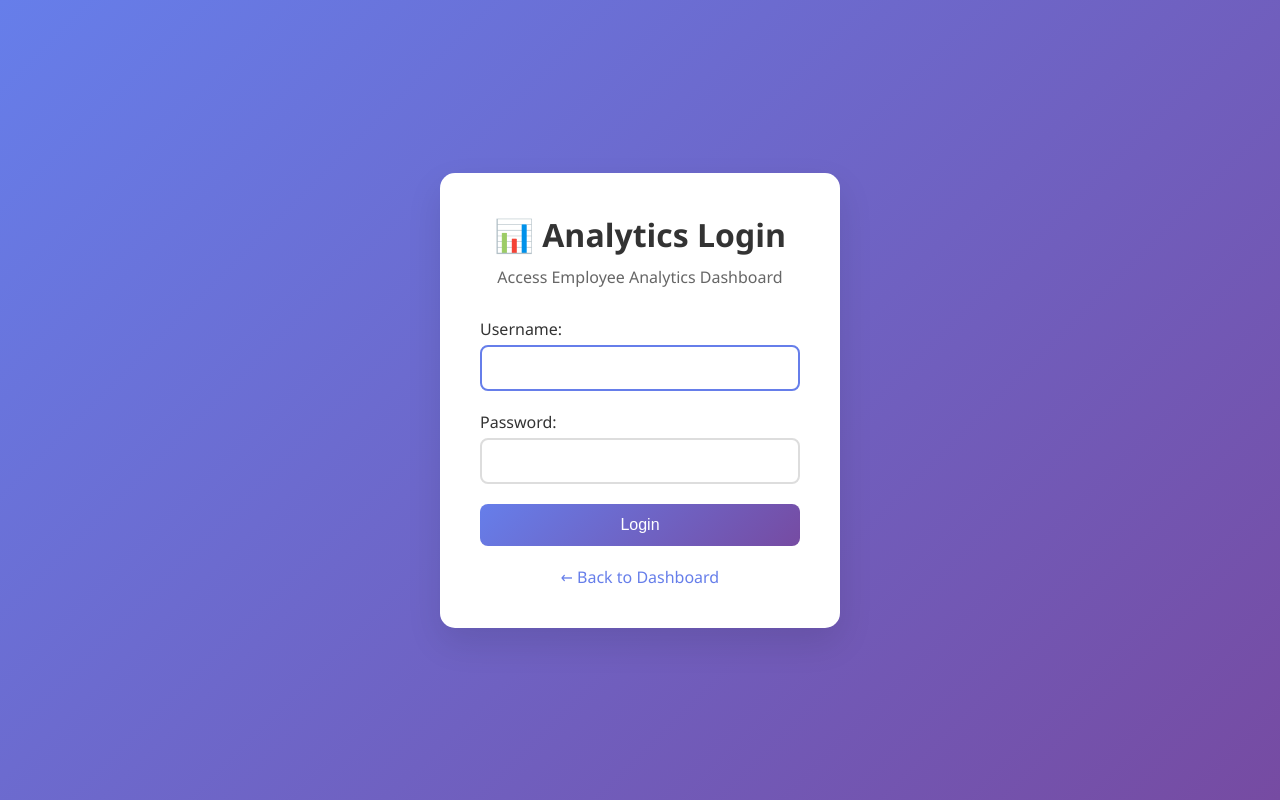
After one commit to Nimanita/glowing-waffle, a Django app: template analytics/templates/analytics/login.html in a window 1280 px wide. The commit adds this page. Run offline with Django 4.2, Linux system fonts and the light colour scheme; the template is opened without the code that fills it, so the values that code supplies are empty.

```diff
--- /dev/null
+++ b/analytics/templates/analytics/login.html
@@ -0,0 +1,220 @@
+<!DOCTYPE html>
+<html lang="en">
+<head>
+    <meta charset="UTF-8">
+    <meta name="viewport" content="width=device-width, initial-scale=1.0">
+    <title>Login - Analytics Dashboard</title>
+    <style>
+        * {
+            margin: 0;
+            padding: 0;
+            box-sizing: border-box;
+        }
+
+        body {
+            font-family: 'Segoe UI', Tahoma, Geneva, Verdana, sans-serif;
+            background: linear-gradient(135deg, #667eea 0%, #764ba2 100%);
+            height: 100vh;
+            display: flex;
+            align-items: center;
+            justify-content: center;
+        }
+
+        .login-container {
+            background: white;
+            padding: 40px;
+            border-radius: 15px;
+            box-shadow: 0 15px 35px rgba(0,0,0,0.1);
+            width: 100%;
+            max-width: 400px;
+        }
+
+        .login-header {
+            text-align: center;
+            margin-bottom: 30px;
+        }
+
+        .login-header h1 {
+            color: #333;
+            margin-bottom: 10px;
+            font-size: 2rem;
+        }
+
+        .login-header p {
+            color: #666;
+            font-size: 1rem;
+        }
+
+        .form-group {
+            margin-bottom: 20px;
+        }
+
+        .form-group label {
+            display: block;
+            margin-bottom: 5px;
+            color: #333;
+            font-weight: 500;
+        }
+
+        .form-group input {
+            width: 100%;
+            padding: 12px;
+            border: 2px solid #ddd;
+            border-radius: 8px;
+            font-size: 1rem;
+            transition: border-color 0.3s ease;
+        }
+
+        .form-group input:focus {
+            outline: none;
+            border-color: #667eea;
+        }
+
+        .login-btn {
+            width: 100%;
+            padding: 12px;
+            background: linear-gradient(135deg, #667eea 0%, #764ba2 100%);
+            color: white;
+            border: none;
+            border-radius: 8px;
+            font-size: 1rem;
+            cursor: pointer;
+            transition: transform 0.3s ease;
+        }
+
+        .login-btn:hover {
+            transform: translateY(-2px);
+        }
+
+        .login-btn:disabled {
+            opacity: 0.6;
+            transform: none;
+            cursor: not-allowed;
+        }
+
+        .message {
+            padding: 12px;
+            border-radius: 5px;
+            margin-bottom: 20px;
+            text-align: center;
+            font-size: 0.9rem;
+        }
+
+        .message.error {
+            background: #f8d7da;
+            color: #721c24;
+            border: 1px solid #f5c6cb;
+        }
+
+        .message.success {
+            background: #d4edda;
+            color: #155724;
+            border: 1px solid #c3e6cb;
+        }
+
+        .message.warning {
+            background: #fff3cd;
+            color: #856404;
+            border: 1px solid #ffeaa7;
+        }
+
+        .dashboard-link {
+            text-align: center;
+            margin-top: 20px;
+        }
+
+        .dashboard-link a {
+            color: #667eea;
+            text-decoration: none;
+            font-weight: 500;
+        }
+
+        .dashboard-link a:hover {
+            text-decoration: underline;
+        }
+
+        .api-info {
+            margin-top: 30px;
+            padding: 15px;
+            background: #f8f9fa;
+            border-radius: 8px;
+            font-size: 0.85rem;
+            color: #666;
+        }
+
+        .api-info h4 {
+            color: #333;
+            margin-bottom: 10px;
+        }
+
+        .api-info code {
+            background: #e9ecef;
+            padding: 2px 5px;
+            border-radius: 3px;
+        }
+    </style>
+</head>
+<body>
+    <div class="login-container">
+        <div class="login-header">
+            <h1>📊 Analytics Login</h1>
+            <p>Access Employee Analytics Dashboard</p>
+        </div>
+
+        <!-- Django Messages Display -->
+        {% if messages %}
+            {% for message in messages %}
+                <div class="message {{ message.tags }}">
+                    {{ message }}
+                </div>
+            {% endfor %}
+        {% endif %}
+
+        <form method="post" id="loginForm">
+            {% csrf_token %}
+
+            <div class="form-group">
+                <label for="username">Username:</label>
+                <input type="text" name="username" id="username" required>
+            </div>
+
+            <div class="form-group">
+                <label for="password">Password:</label>
+                <input type="password" name="password" id="password" required>
+            </div>
+
+            <button type="submit" class="login-btn" id="loginBtn">Login</button>
+        </form>
+
+        <div class="dashboard-link">
+            <a href="{% url 'dashboard-view' %}">← Back to Dashboard</a>
+        </div>
+
+
+    </div>
+
+    <script>
+        document.getElementById('loginForm').addEventListener('submit', function(e) {
+            const btn = document.getElementById('loginBtn');
+            btn.disabled = true;
+            btn.textContent = 'Logging in...';
+
+            // Re-enable button after 3 seconds in case of server issues
+            setTimeout(() => {
+                btn.disabled = false;
+                btn.textContent = 'Login';
+            }, 3000);
+        });
+
+        // Auto-focus username field
+        document.getElementById('username').focus();
+
+        // Handle Enter key in password field
+        document.getElementById('password').addEventListener('keypress', function(e) {
+            if (e.key === 'Enter') {
+                document.getElementById('loginForm').submit();
+            }
+        });
+    </script>
+</body>
+</html>
```
Also changed, not shown: analytics/templates/analytics/dashboard.html (+50 -14 lines), analytics/urls.py (+6 -2 lines), analytics/views.py (+121 -11 lines).
